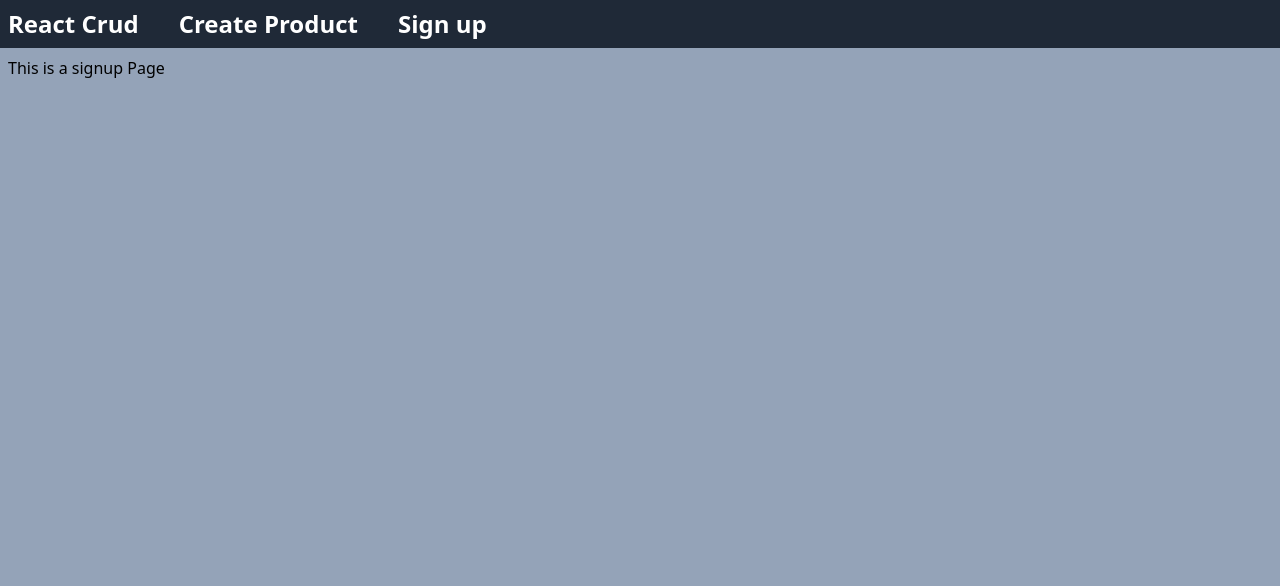
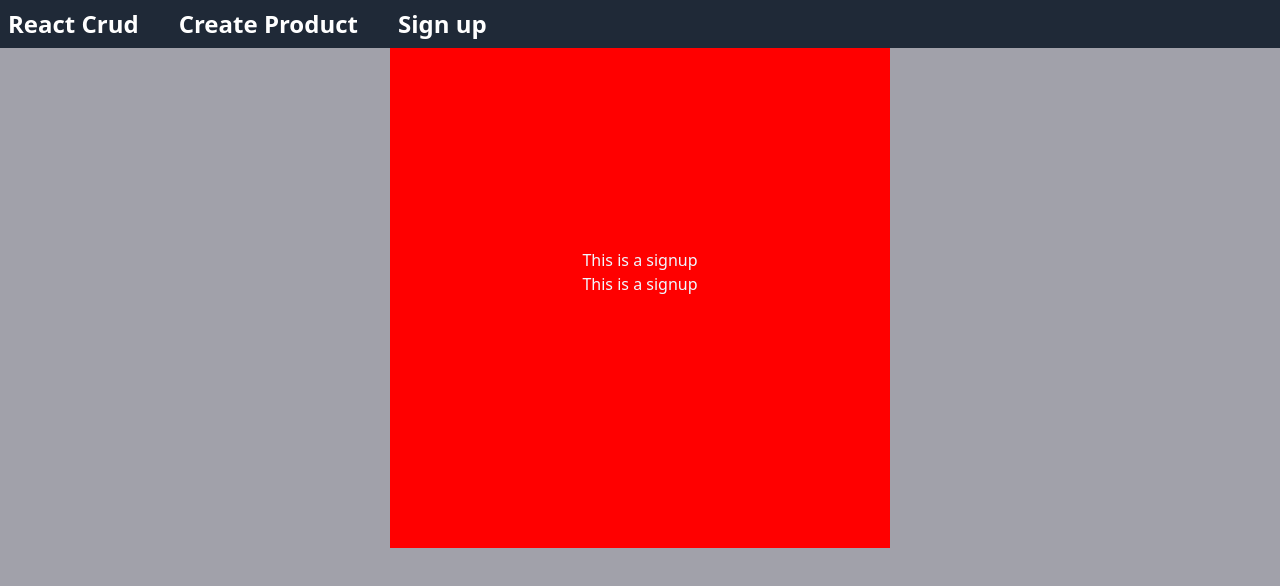
Before and after one commit to raihanromi/WishList_MERN, a React (Vite) app in the folder client/: page /signup in a window 1280 px wide. Shown: the top 586 px of the page. Built offline with nearby package versions, Linux system fonts and the light colour scheme; no server answers; the HTML template or start-up script is replaced by a standard one.

Commit message:
sign up page css test

```diff
--- a/client/src/css/App.css
+++ b/client/src/css/App.css
@@ -1,3 +1,11 @@
-.edit{
+
+.container{
     background-color: red;
+    width: 500px;
+    height: 500px;
+    display: flex;
+    align-items: center;
+    padding: 100px;
+    flex-direction: column;
+    color:aliceblue
 }
--- a/client/src/index.css
+++ b/client/src/index.css
@@ -5,6 +5,6 @@
 
 @layer base{
     body{
-        @apply bg-slate-400
+        @apply bg-zinc-400
     }
 }
--- a/client/src/pages/SignupPage.jsx
+++ b/client/src/pages/SignupPage.jsx
@@ -1,10 +1,14 @@
+import "../css/App.css"
 
 
 import React from 'react'
 
 const  SignupPage = () => {
   return (
-    <div> This is a signup Page</div>
+    <div className="container">
+    <h1>This is a signup </h1>
+    <h1>This is a signup </h1>
+    </div>
   )
 }
 
```
